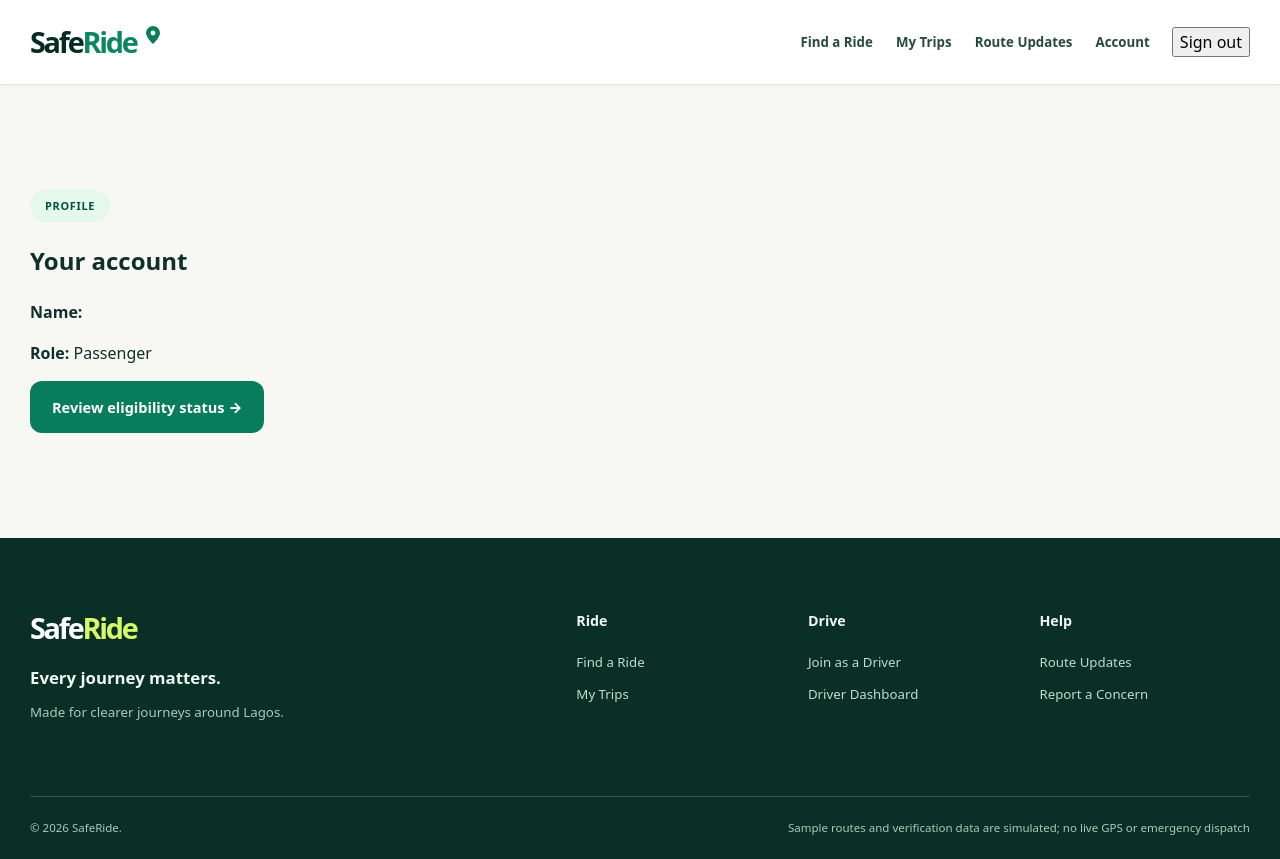
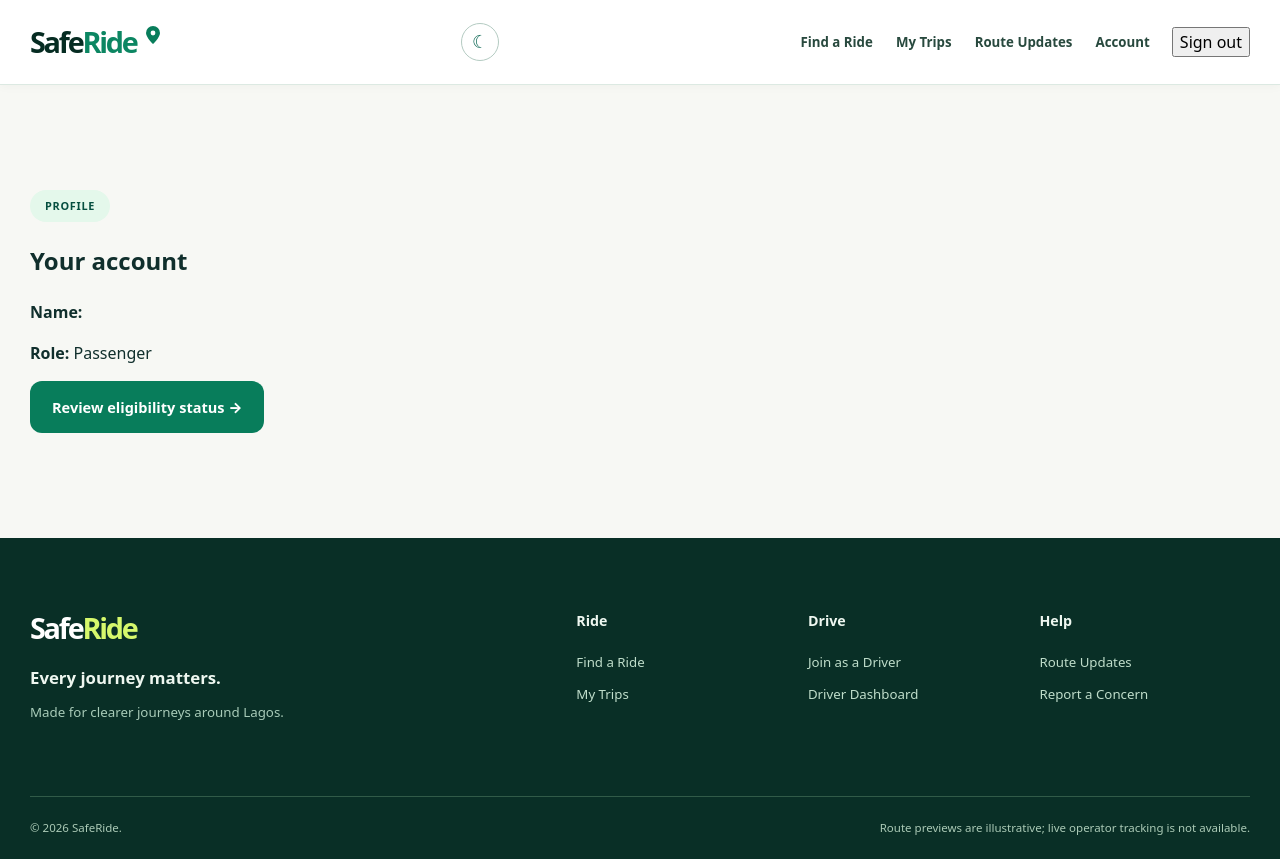
Before and after one commit to saferide-l2e/saferide, a Django app: page /accounts/profile/ in a window 1280 px wide. Run offline with Django 5.2, Linux system fonts and the light colour scheme; the visitor is signed in with stand-in values (Sample User, id 1); parts of the project's set-up code (start-up, migrations or seed data) failed here and were passed over.

Commit message:
feat(theme): add accessible global dark mode control and focused disclosures

```diff
--- a/templates/base.html
+++ b/templates/base.html
@@ -6,13 +6,16 @@
 <meta name="description" content="{% block description %}Move smarter. Explore routes, book your seat and follow your journey with SafeRide.{% endblock %}">
 <link rel="stylesheet" href="{% static 'css/base.css' %}">
 <link rel="stylesheet" href="{% static 'css/site_public.css' %}">
+<link rel="stylesheet" href="{% static 'css/lagos_experience.css' %}">
 {% block extra_head %}{% endblock %}
 <script defer src="{% static 'js/navigation.js' %}"></script>
+<script defer src="{% static 'js/lagos_experience.js' %}"></script>
 {% if preview_gallery_url %}<script defer src="{% static 'js/preview.js' %}"></script>{% endif %}
 </head><body>
 <a class="skip-link" href="#main-content">Skip to content</a>
 <header class="site-header" data-site-header><div class="container header-inner">
   <a class="brand" href="{% url 'core:home' %}" aria-label="SafeRide home"><span>Safe<strong>Ride</strong></span><svg class="brand-pin" width="16" height="20" viewBox="0 0 16 20" fill="none" aria-hidden="true"><path d="M8 1a7 7 0 0 0-7 7c0 4.5 7 11 7 11s7-6.5 7-11a7 7 0 0 0-7-7Z" fill="currentColor"/><circle cx="8" cy="8" r="2.4" fill="white"/></svg></a>
+  <button class="theme-toggle" type="button" data-theme-toggle aria-label="Switch to dark mode" title="Switch theme">☾</button>
   <button type="button" class="menu-toggle" aria-label="Open navigation" aria-controls="primary-navigation" aria-expanded="false" data-nav-toggle><span></span><span></span><span></span></button>
   <nav class="primary-navigation" id="primary-navigation" aria-label="Main navigation" data-primary-nav>
     {% if user.is_authenticated and user.role == "DRIVER" %}
@@ -50,5 +53,5 @@
     <div><strong>Drive</strong><a href="{% url 'accounts:register' %}">Join as a Driver</a><a href="{% url 'departures:dashboard' %}">Driver Dashboard</a></div>
     <div><strong>Help</strong><a href="{% url 'safety:route_updates' %}">Route Updates</a><a href="{% url 'safety:report' %}">Report a Concern</a></div>
   </nav>
-</div><div class="container site-footer__bottom"><span>© 2026 SafeRide.</span><span>Sample routes and verification data are simulated; no live GPS or emergency dispatch</span></div>
+</div><div class="container site-footer__bottom"><span>© 2026 SafeRide.</span><span>Route previews are illustrative; live operator tracking is not available.</span></div>
 </footer>{% block extra_scripts %}{% endblock %}</body></html>
```
